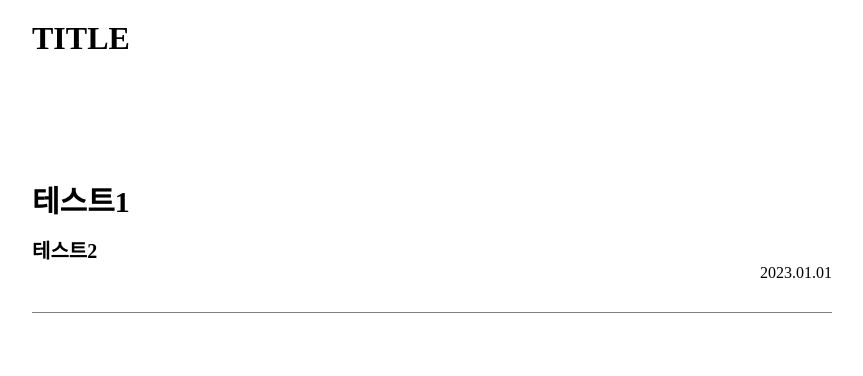
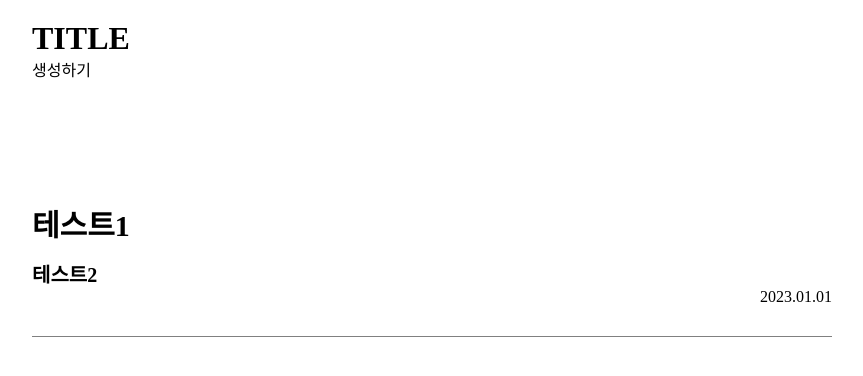
Before and after one commit to shushuburger/new, a plain HTML site: page Front/index.html in a window 1280 px wide. Shown: the whole page, without its empty margins (208-1071 px from the left). Drawn offline with Linux system fonts and the light colour scheme.

Commit message:
추가 : 메모장 첫 화면 상단에 생성하기 버튼 생성

```diff
--- a/Front/index.html
+++ b/Front/index.html
@@ -8,6 +8,9 @@
         <div class="container">
             <header>
                 <h1>TITLE</h1>
+                <a href="./view/note.html">
+                    <div>생성하기</div>
+                </a>
             </header>
             <ul>
                 <li>
```
